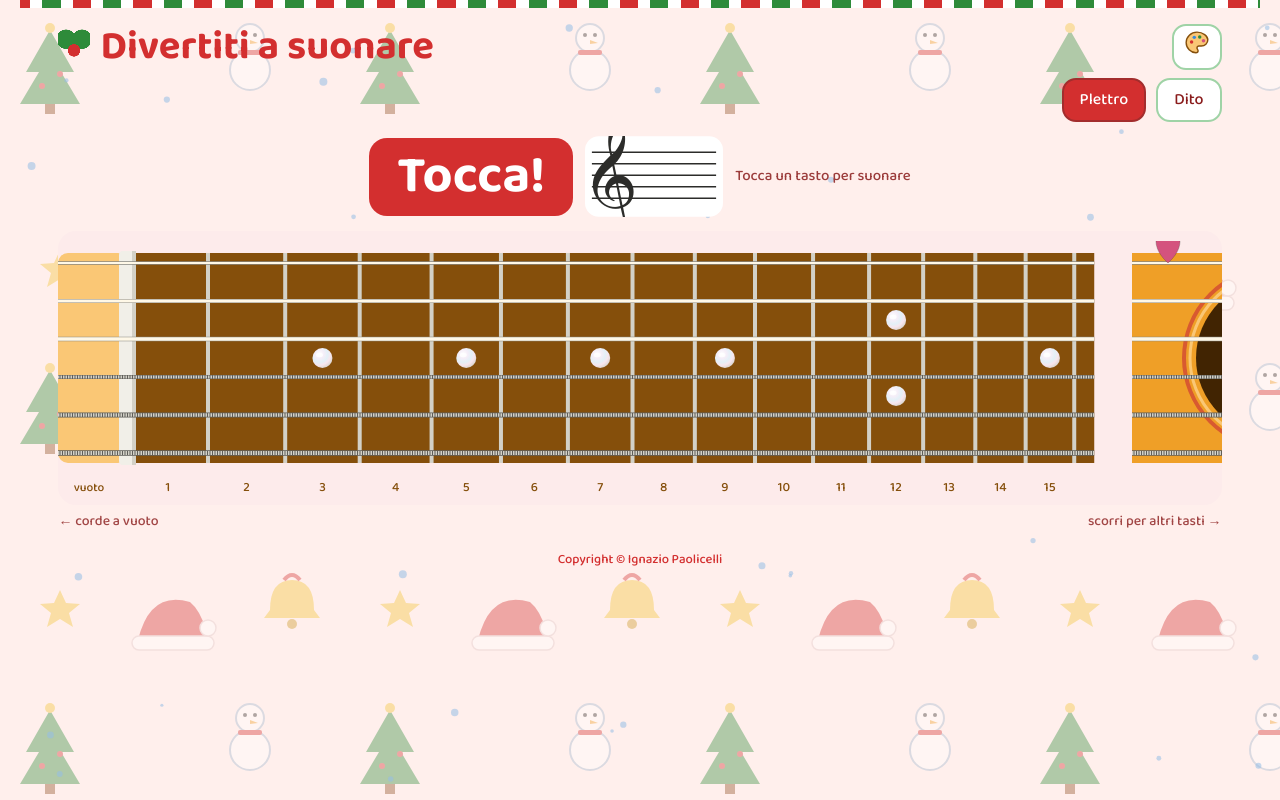
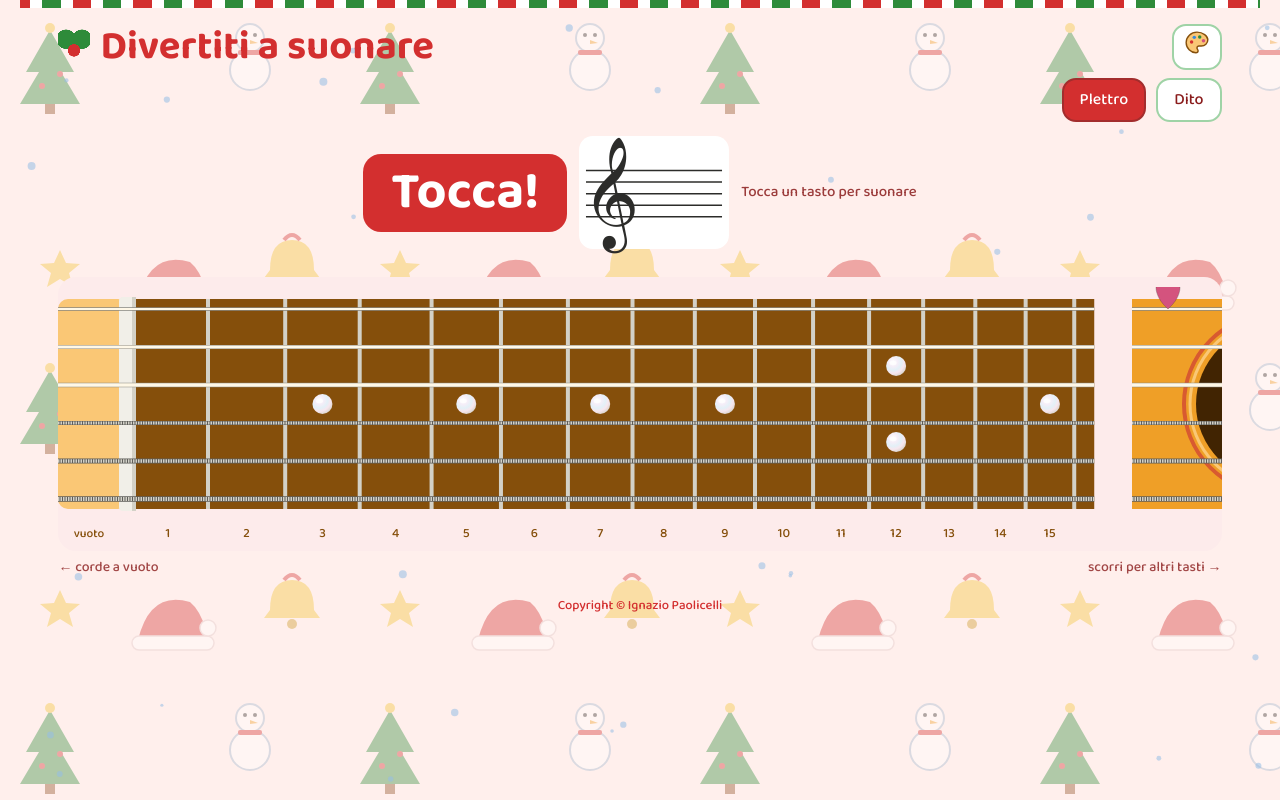
Before and after one commit to Rhk93/Prova-a-suonare-, a plain HTML site: page index.html in a window 1280 px wide. Drawn offline with Linux system fonts and the light colour scheme.

Commit message:
Add files via upload

```diff
--- a/index.html
+++ b/index.html
@@ -35,7 +35,7 @@ button:focus-visible,input:focus-visible{outline:3px solid var(--acc);outline-of
 #big{font-size:clamp(36px,8vw,52px);font-weight:700;color:#993556;background:#FBEAF0;border-radius:18px;padding:0 28px;transition:transform .15s}
 .pop{transform:scale(1.18)}
 #info{font-size:15px;opacity:.85}
-#box{display:flex;border-radius:18px;background:var(--soft);padding:10px 0;overflow:hidden}
+#box{margin-top:28px;display:flex;border-radius:18px;background:var(--soft);padding:10px 0;overflow:hidden}
 #wrap{flex:1;overflow-x:auto;-webkit-overflow-scrolling:touch}
 .hint{display:flex;justify-content:space-between;font-size:14px;margin-top:6px;opacity:.8}
 #set{display:none;background:var(--card);border:2px solid var(--line);border-radius:18px;padding:14px 16px;margin-top:12px}
@@ -61,7 +61,7 @@ footer{text-align:center;font-size:13px;opacity:.7;margin-top:18px}
 <div class="row" id="cols"><b>Colore del plettro</b></div>
 <label class="ck"><input type="checkbox" id="lab" checked> Nome della nota sul tasto</label>
 </div>
-<div id="nota"><span id="big">Tocca!</span><svg id="stf" viewBox="0 66 120 70" width="138" height="80" aria-label="La nota sul pentagramma"></svg><span id="info">Tocca un tasto per suonare</span></div>
+<div id="nota"><span id="big">Tocca!</span><svg id="stf" viewBox="0 50 130 98" width="150" height="113" style="overflow:visible" aria-label="La nota sul pentagramma"></svg><span id="info">Tocca un tasto per suonare</span></div>
 <div id="box"><div id="wrap"><svg id="fb" width="1100" height="250" style="display:block"></svg></div><svg id="pn" width="90" height="250" style="display:block;flex:none"></svg></div>
 <div class="hint"><span>← corde a vuoto</span><span>scorri per altri tasti →</span></div>
 <footer>Copyright © Ignazio Paolicelli</footer>
@@ -139,7 +139,7 @@ let ctx;
 function play(m){try{ctx=ctx||new (window.AudioContext||window.webkitAudioContext)();if(ctx.state==='suspended')ctx.resume();const f=440*Math.pow(2,(m-69)/12),sr=ctx.sampleRate,len=Math.floor(sr*2.5),b=ctx.createBuffer(1,len,sr),d=b.getChannelData(0),p=Math.round(sr/f),r=new Float32Array(p);for(let i=0;i<p;i++)r[i]=Math.random()*2-1;for(let i=0;i<len;i++){const j=i%p,n=(j+1)%p;d[i]=r[j];r[j]=(r[j]+r[n])*0.497}const s=ctx.createBufferSource();s.buffer=b;s.connect(ctx.destination);s.start()}catch(e){}}
 const big=document.getElementById('big'),info=document.getElementById('info'),stf=document.getElementById('stf');
 const STP=[0,0,1,1,2,3,3,4,4,5,5,6],SH=[0,1,0,1,0,0,1,0,1,0,1,0];
-function staff(m,c){const B=120,K=5;let h='',y0=B-54,y1=B+16;for(let k=0;k<5;k++)h+='<line x1="6" x2="114" y1="'+(B-k*10)+'" y2="'+(B-k*10)+'" stroke="#2C2C2A" stroke-width="1.3"/>';h+='<text x="4" y="'+(B+9)+'" font-size="58" fill="#2C2C2A" font-family="Noto Music,Bravura,Segoe UI Symbol,serif">\u{1D11E}</text>';if(m!=null){const w=m+12,pc=w%12,pos=(Math.floor(w/12)-1)*7+STP[pc]-30,y=B-pos*K,x=80;for(let q=-2;q>=pos;q-=2)h+='<line x1="'+(x-13)+'" x2="'+(x+13)+'" y1="'+(B-q*K)+'" y2="'+(B-q*K)+'" stroke="#2C2C2A" stroke-width="1.3"/>';for(let q=10;q<=pos;q+=2)h+='<line x1="'+(x-13)+'" x2="'+(x+13)+'" y1="'+(B-q*K)+'" y2="'+(B-q*K)+'" stroke="#2C2C2A" stroke-width="1.3"/>';if(SH[pc])h+='<text x="'+(x-26)+'" y="'+(y+7)+'" font-size="20" font-weight="700" fill="'+c+'">#</text>';h+='<ellipse cx="'+x+'" cy="'+y+'" rx="7" ry="5" transform="rotate(-20 '+x+' '+y+')" fill="'+c+'"/>';const up=pos<4;y0=Math.min(y0,up?y-41:y-14);y1=Math.max(y1,up?y+12:y+41);h+='<line x1="'+(up?x+6.5:x-6.5)+'" x2="'+(up?x+6.5:x-6.5)+'" y1="'+y+'" y2="'+(up?y-35:y+35)+'" stroke="'+c+'" stroke-width="1.8"/>'}const S2=1.15;stf.setAttribute('viewBox','0 '+y0+' 120 '+(y1-y0));stf.setAttribute('width',Math.round(120*S2));stf.setAttribute('height',Math.round((y1-y0)*S2));stf.innerHTML='<rect x="0" y="'+y0+'" width="120" height="'+(y1-y0)+'" rx="12" fill="#FFFFFF"/>'+h}
+function staff(m,c){const B=120,K=5;let h='',y0=B-70,y1=B+28;for(let k=0;k<5;k++)h+='<line x1="6" x2="124" y1="'+(B-k*10)+'" y2="'+(B-k*10)+'" stroke="#2C2C2A" stroke-width="1.3"/>';h+='<text x="10" y="'+(B+9)+'" font-size="58" fill="#2C2C2A" font-family="Noto Music,Bravura,Segoe UI Symbol,serif">\u{1D11E}</text>';if(m!=null){const w=m+12,pc=w%12,pos=(Math.floor(w/12)-1)*7+STP[pc]-30,y=B-pos*K,x=80;for(let q=-2;q>=pos;q-=2)h+='<line x1="'+(x-13)+'" x2="'+(x+13)+'" y1="'+(B-q*K)+'" y2="'+(B-q*K)+'" stroke="#2C2C2A" stroke-width="1.3"/>';for(let q=10;q<=pos;q+=2)h+='<line x1="'+(x-13)+'" x2="'+(x+13)+'" y1="'+(B-q*K)+'" y2="'+(B-q*K)+'" stroke="#2C2C2A" stroke-width="1.3"/>';if(SH[pc])h+='<text x="'+(x-26)+'" y="'+(y+7)+'" font-size="20" font-weight="700" fill="'+c+'">#</text>';h+='<ellipse cx="'+x+'" cy="'+y+'" rx="7" ry="5" transform="rotate(-20 '+x+' '+y+')" fill="'+c+'"/>';const up=pos<4;y0=Math.min(y0,up?y-41:y-14);y1=Math.max(y1,up?y+12:y+41);h+='<line x1="'+(up?x+6.5:x-6.5)+'" x2="'+(up?x+6.5:x-6.5)+'" y1="'+y+'" y2="'+(up?y-35:y+35)+'" stroke="'+c+'" stroke-width="1.8"/>'}const S2=1.15;stf.setAttribute('viewBox','0 '+y0+' 130 '+(y1-y0));stf.setAttribute('width',Math.round(130*S2));stf.setAttribute('height',Math.round((y1-y0)*S2));stf.innerHTML='<rect x="0" y="'+y0+'" width="130" height="'+(y1-y0)+'" rx="12" fill="#FFFFFF"/>'+h}
 staff(null);
 S.forEach((s,i)=>{for(let f=0;f<=F;f++){const cx=(X[f]+X[f+1])/2,cy=T+G*i,g=el('g',{style:'cursor:pointer'});el('rect',{x:X[f],y:cy-G/2,width:X[f+1]-X[f],height:G,fill:'#ffffff','fill-opacity':0.001},g);const dot=el('ellipse',{cx:cx,cy:cy,rx:0,ry:0,fill:s.d},g);const tx=el('text',{x:cx,y:cy+5,'text-anchor':'middle','font-size':15,'font-weight':700,fill:'#ffffff','pointer-events':'none'},g);let tm;g.addEventListener('click',()=>{const m=s.m+f,nm=N[m%12],sy=st[i].y;pk.style.transition='none';mv(cfg.t==='d'?sy+18:sy-16);pk.getBoundingClientRect();pk.style.transition='';mv(sy);setTimeout(()=>{play(m);st[i].xs=X[f+1];st[i].t0=performance.now();if(!run){run=true;requestAnimationFrame(loop)}},90);clearTimeout(tm);if(cfg.l){dot.setAttribute('rx',nm.length>2?25:20);dot.setAttribute('ry',16);tx.textContent=nm}else{dot.setAttribute('rx',14);dot.setAttribute('ry',14);tx.textContent=''}tm=setTimeout(()=>{dot.setAttribute('rx',0);dot.setAttribute('ry',0);tx.textContent=''},550);big.textContent=nm;big.style.color=s.d;staff(m,s.d);big.classList.add('pop');setTimeout(()=>big.classList.remove('pop'),150);info.textContent='corda '+(i+1)+' · '+(f?'tasto '+f:'a vuoto')})}});
 }
```
